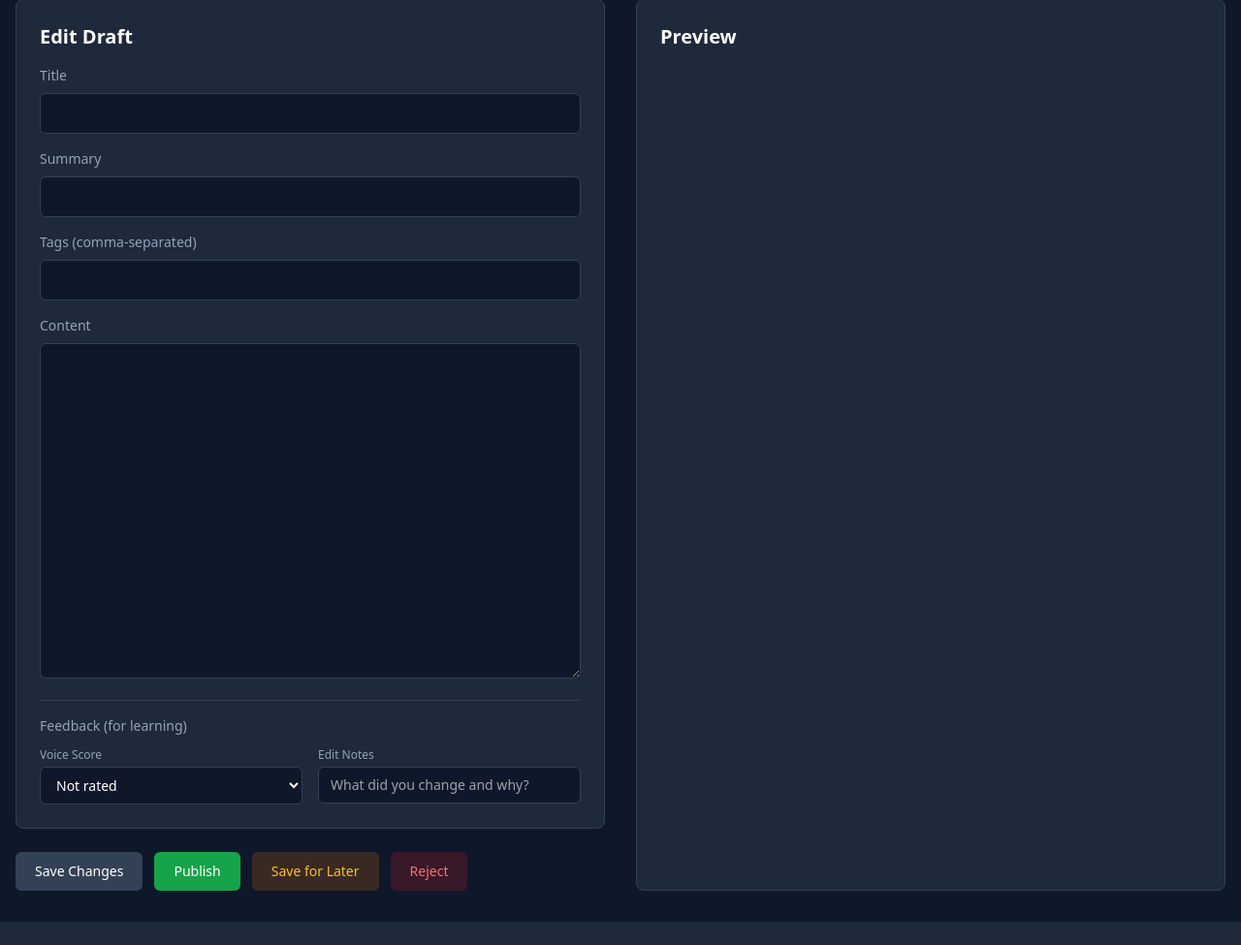
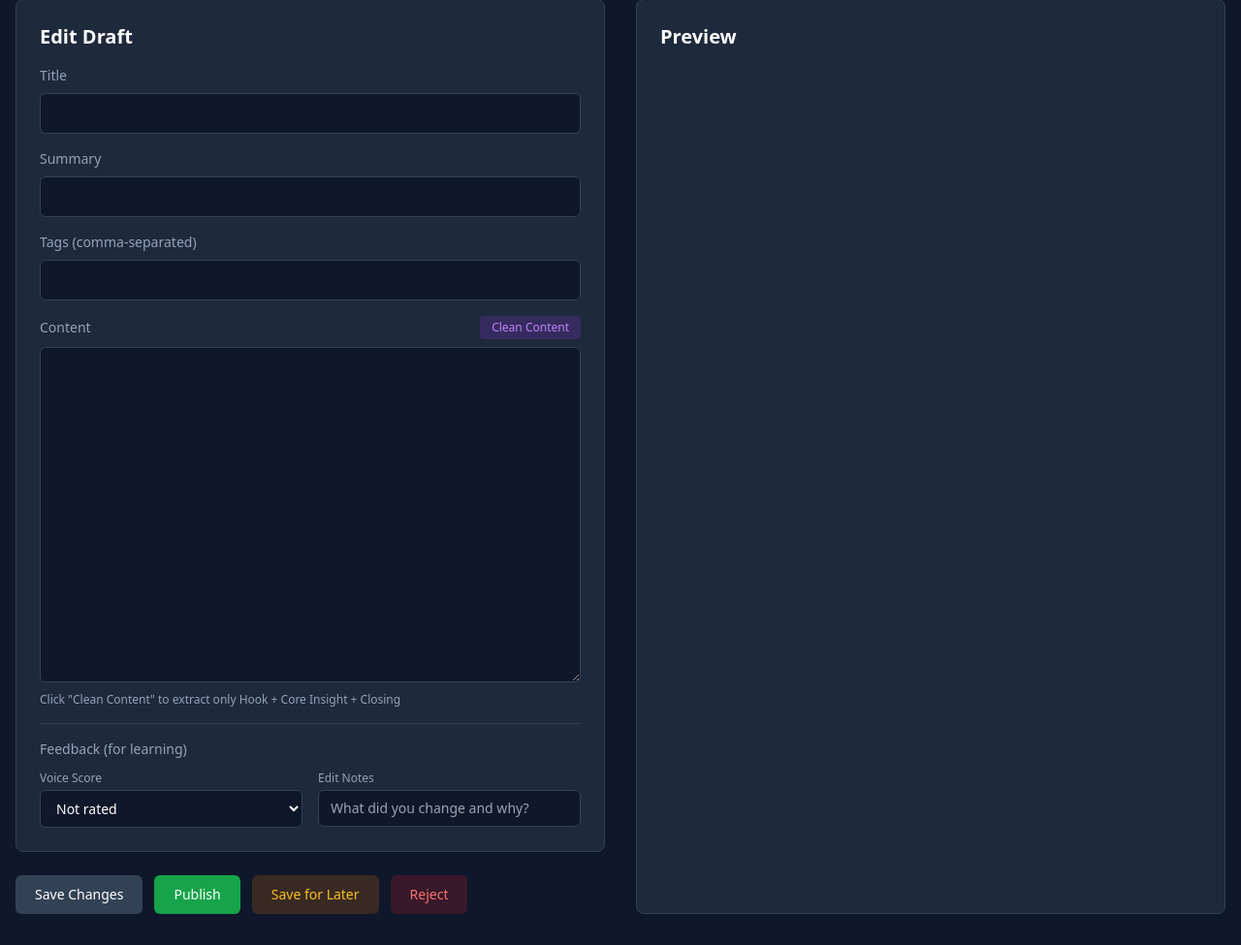
Before and after one commit to elledub-lw/asymmetrical-collage, a FastAPI app: template backend/templates/pages/review.html in a window 1280 px wide. Shown: the part 142-1117 px from the top of the page at 97% size. Before the commit the page ends 1093 px from the top, so only its background shows below. Run offline with FastAPI, Linux system fonts and the light colour scheme; the template is opened without the code that fills it, so the values that code supplies are empty; parts of the project's set-up code (start-up, migrations or seed data) failed here and were passed over; some libraries are stand-ins or nearby versions.

Commit message:
Add Clean Content button to extract post body only

```diff
--- a/backend/templates/pages/review.html
+++ b/backend/templates/pages/review.html
@@ -39,9 +39,16 @@
                 </div>
 
                 <div>
-                    <label class="block text-sm font-medium text-dark-muted mb-2">Content</label>
+                    <div class="flex items-center justify-between mb-2">
+                        <label class="block text-sm font-medium text-dark-muted">Content</label>
+                        <button type="button" onclick="cleanContent()"
+                                class="px-3 py-1 text-xs bg-purple-600/20 hover:bg-purple-600/40 text-purple-400 rounded transition-colors">
+                            Clean Content
+                        </button>
+                    </div>
                     <textarea id="content" name="content" rows="16"
                               class="w-full px-4 py-3 bg-dark-bg border border-dark-border rounded-md text-white font-mono text-sm focus:ring-2 focus:ring-blue-500 focus:border-transparent resize-y">{{ draft.edited_content or draft.content }}</textarea>
+                    <p class="text-xs text-dark-muted mt-1">Click "Clean Content" to extract only Hook + Core Insight + Closing</p>
                 </div>
 
                 <!-- Feedback Section -->
@@ -120,6 +127,38 @@
         el.className = `fixed bottom-4 right-4 px-6 py-3 rounded-lg shadow-lg ${isError ? 'bg-red-600' : 'bg-green-600'} text-white`;
         el.classList.remove('hidden');
         setTimeout(() => el.classList.add('hidden'), 3000);
+    }
+
+    function cleanContent() {
+        const content = contentEl.value;
+
+        // Extract sections using regex
+        const hookMatch = content.match(/\*\*Hook:\*\*\s*([\s\S]*?)(?=\*\*Core Insight:\*\*|\*\*Closing:\*\*|$)/i);
+        const coreMatch = content.match(/\*\*Core Insight:\*\*\s*([\s\S]*?)(?=\*\*Closing:\*\*|$)/i);
+        const closingMatch = content.match(/\*\*Closing:\*\*\s*([\s\S]*?)(?=---|$)/i);
+
+        // Build clean content from extracted sections
+        let cleanParts = [];
+
+        if (hookMatch && hookMatch[1].trim()) {
+            cleanParts.push(hookMatch[1].trim());
+        }
+        if (coreMatch && coreMatch[1].trim()) {
+            cleanParts.push(coreMatch[1].trim());
+        }
+        if (closingMatch && closingMatch[1].trim()) {
+            cleanParts.push(closingMatch[1].trim());
+        }
+
+        if (cleanParts.length > 0) {
+            // Join with double newlines for paragraph separation
+            contentEl.value = cleanParts.join('\n\n');
+            // Update preview
+            previewEl.innerHTML = marked.parse(contentEl.value);
+            showStatus('Content cleaned - only Hook, Core Insight, and Closing remain');
+        } else {
+            showStatus('Could not find Hook/Core Insight/Closing sections', true);
+        }
     }
 
     function getVoiceScore() {
```
